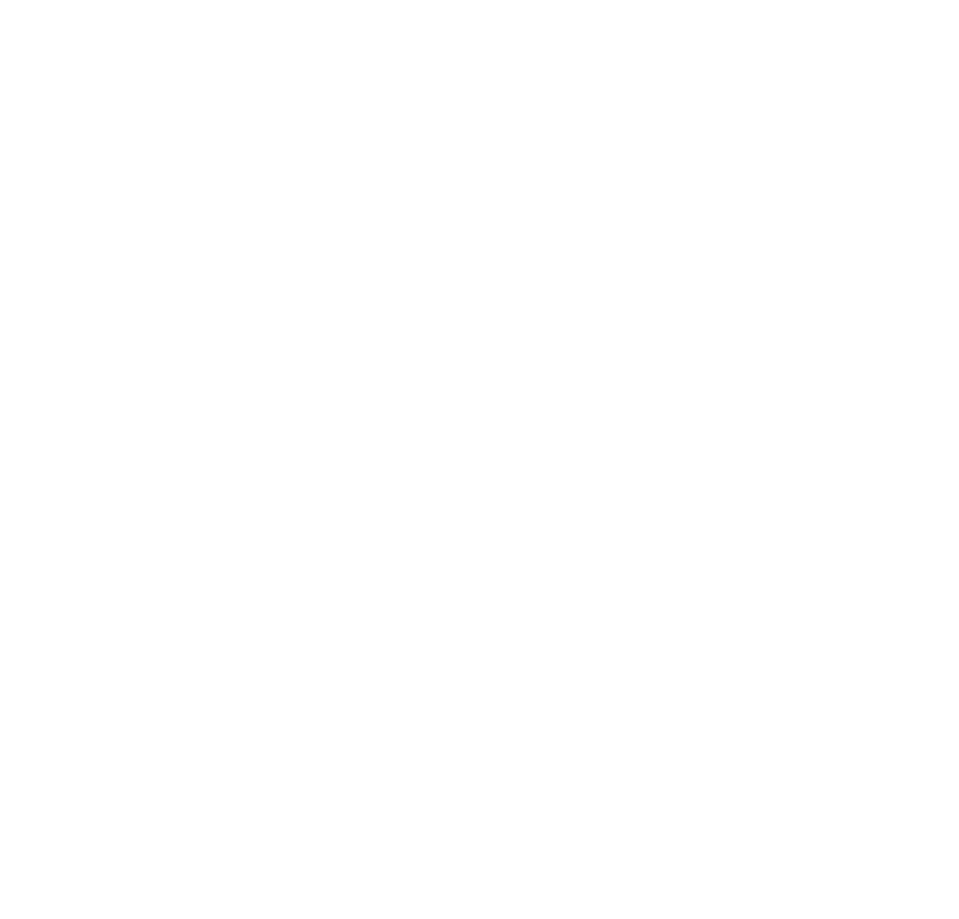
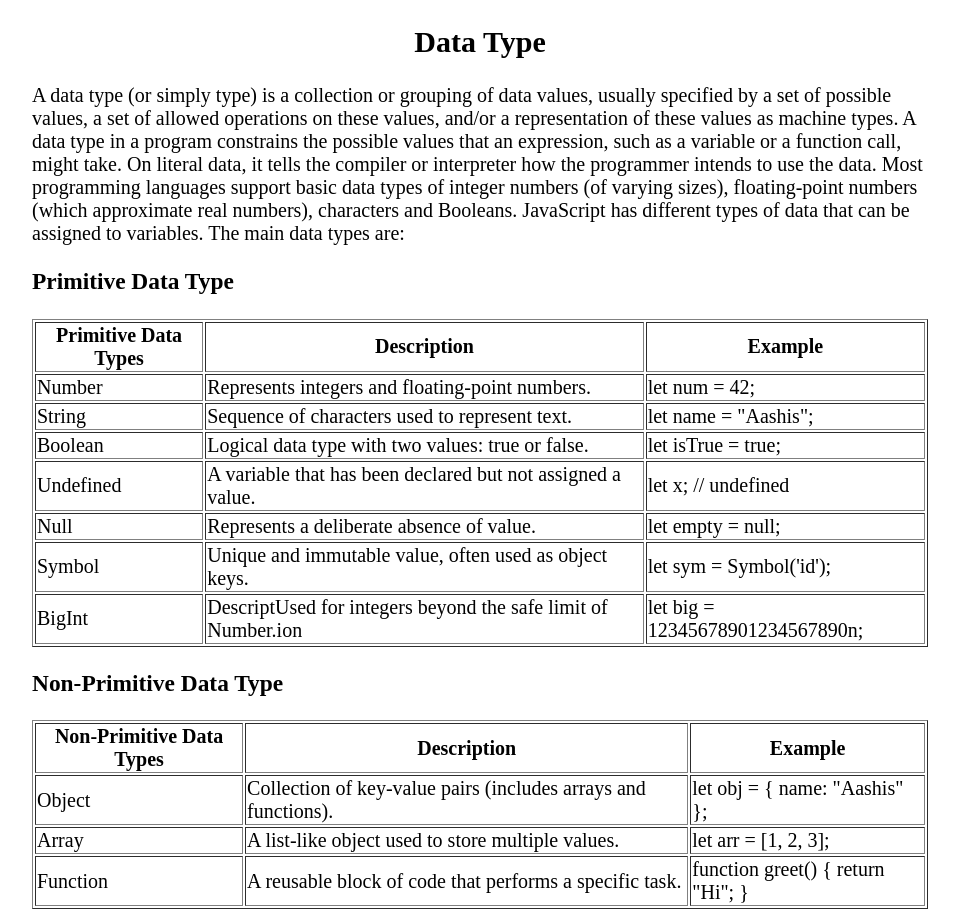
Before and after one commit to Aashisdangol/basic-concept-of-JS, a plain HTML site: page data-types.html in a window 1280 px wide. Shown: the whole page, without its empty margins (160-1119 px from the left). Before the commit the page ends 800 px from the top, so only its background shows below. Drawn offline with Linux system fonts and the light colour scheme.

Commit message:
finialize the assessment if got time will put some style

```diff
--- a/data-type.js
+++ b/data-type.js
@@ -0,0 +1,110 @@
+let topic = document.getElementById("topic")
+topic.innerText = "Data Type"
+
+let description = document.getElementById("description-0")
+description.innerText = "A data type (or simply type) is a collection or grouping of data values, usually specified by a set of possible values, a set of allowed operations on these values, and/or a representation of these values as machine types. A data type in a program constrains the possible values that an expression, such as a variable or a function call, might take. On literal data, it tells the compiler or interpreter how the programmer intends to use the data. Most programming languages support basic data types of integer numbers (of varying sizes), floating-point numbers (which approximate real numbers), characters and Booleans. JavaScript has different types of data that can be assigned to variables. The main data types are:"
+
+
+let dataType0 = document.getElementById("first-data-type")
+dataType0.innerText = "Primitive Data Type"
+
+
+// Table
+let dataType = document.querySelector("#Datatype")
+dataType.textContent = "Primitive Data Types"
+let Description = document.querySelector("#Description")
+Description.textContent = "Description"
+let Example = document.querySelector("#Example")
+Example.textContent = "Example"
+
+// Table body
+
+let dataType1 = document.querySelector("#data-type-1-1")
+dataType1.textContent = "Number"
+let description1 = document.querySelector("#description-1-1")
+description1.textContent = "	Represents integers and floating-point numbers."
+let example1 = document.querySelector("#example-1-1")
+example1.textContent = "let num = 42;"
+
+let dataType2 = document.querySelector("#data-type-1-2")
+dataType2.textContent = "String"
+let description2 = document.querySelector("#description-1-2")
+description2.textContent = "Sequence of characters used to represent text."
+let example2 = document.querySelector("#example-1-2")
+example2.textContent = "let name = \"Aashis\";"
+
+
+let dataType3 = document.querySelector("#data-type-1-3")
+dataType3.textContent = "Boolean"
+let description3 = document.querySelector("#description-1-3")
+description3.textContent = "Logical data type with two values: true or false."
+let example3 = document.querySelector("#example-1-3")
+example3.textContent = "let isTrue = true;"
+
+let dataType4 = document.querySelector("#data-type-1-4")
+dataType4.textContent = "Undefined"
+let description4 = document.querySelector("#description-1-4")
+description4.textContent = "A variable that has been declared but not assigned a value."
+let example4 = document.querySelector("#example-1-4")
+example4.textContent = "let x; // undefined"
+
+let dataType5 = document.querySelector("#data-type-1-5")
+dataType5.textContent = "  Null"
+let description5 = document.querySelector("#description-1-5")
+description5.textContent = "Represents a deliberate absence of value."
+let example5 = document.querySelector("#example-1-5")
+example5.textContent = "let empty = null;"
+
+let dataType6 = document.querySelector("#data-type-1-6")
+dataType6.textContent = "Symbol"
+let description6 = document.querySelector("#description-1-6")
+description6.textContent = "Unique and immutable value, often used as object keys."
+let example6 = document.querySelector("#example-1-6")
+example6.textContent = "let sym = Symbol('id');"
+
+let dataType7 = document.querySelector("#data-type-1-7")
+dataType7.textContent = "BigInt"
+let description7 = document.querySelector("#description-1-7")
+description7.textContent = "DescriptUsed for integers beyond the safe limit of Number.ion"
+let example7 = document.querySelector("#example-1-7")
+example7.textContent = "let big = 12345678901234567890n;"
+
+// Non primitive
+
+
+let dataType01 = document.getElementById("Second-data-type")
+dataType01.innerText = "Non-Primitive Data Type"
+
+
+// Table
+let dataType001 = document.querySelector("#Datatype-1")
+dataType001.textContent = "Non-Primitive Data Types"
+let Description2 = document.querySelector("#Description-1")
+Description2.textContent = "Description"
+let Example2 = document.querySelector("#Example-1")
+Example2.textContent = "Example"
+
+// Table body
+
+let dataType11 = document.querySelector("#data-type-2-1")
+dataType11.textContent = "Object"
+let description11 = document.querySelector("#description-2-1")
+description11.textContent = "Collection of key-value pairs (includes arrays and functions)."
+let example11 = document.querySelector("#example-2-1")
+example11.textContent = "let obj = { name: \"Aashis\" };"
+
+
+let dataType21 = document.querySelector("#data-type-2-2")
+dataType21.textContent = "Array"
+let description21 = document.querySelector("#description-2-2")
+description21.textContent = "A list-like object used to store multiple values."
+let example21 = document.querySelector("#example-2-2")
+example21.textContent = "let arr = [1, 2, 3];"
+
+
+let dataType31 = document.querySelector("#data-type-2-3")
+dataType31.textContent = "Function"
+let description31 = document.querySelector("#description-2-3")
+description31.textContent = "A reusable block of code that performs a specific task."
+let example31 = document.querySelector("#example-2-3")
+example31.textContent = "function greet() { return \"Hi\"; }"
--- a/data-types.html
+++ b/data-types.html
@@ -8,6 +8,87 @@
     <link href="style.css" rel="stylesheet"/>
 </head>
 <body>
+    <center><h2 id="topic"></h2></center>
+    <div id="description-0"></div>
 
+    <h3 id="first-data-type"></h3>
+
+    <table border="1">
+        <thead>
+            <tr>
+                <th id="Datatype"></th>
+                <th id="Description"></th>
+                <th id="Example"></th>
+            </tr>
+        </thead>
+        <tbody>
+            <tr>
+                <td id="data-type-1-1"></td>
+                <td id="description-1-1"></td>
+                <td id="example-1-1"></td>
+            </tr>
+            <tr>
+                <td id="data-type-1-2"></td>
+                <td id="description-1-2"></td>
+                <td id="example-1-2"></td>
+            </tr>
+            <tr>
+                <td id="data-type-1-3"></td>
+                <td id="description-1-3"></td>
+                <td id="example-1-3"></td>
+            </tr>
+            <tr>
+                <td id="data-type-1-4"></td>
+                <td id="description-1-4"></td>
+                <td id="example-1-4"></td>
+            </tr>
+            <tr>
+                <td id="data-type-1-5"></td>
+                <td id="description-1-5"></td>
+                <td id="example-1-5"></td>
+            </tr>
+            <tr>
+                <td id="data-type-1-6"></td>
+                <td id="description-1-6"></td>
+                <td id="example-1-6"></td>
+            </tr>
+            <tr>
+                <td id="data-type-1-7"></td>
+                <td id="description-1-7"></td>
+                <td id="example-1-7"></td>
+            </tr>
+
+
+        </tbody>
+    </table>
+
+    <h3 id="Second-data-type"></h3>
+
+    <table border="1">
+        <thead>
+            <tr>
+                <th id="Datatype-1"></th>
+                <th id="Description-1"></th>
+                <th id="Example-1"></th>
+            </tr>
+        </thead>
+        <tbody>
+            <tr>
+                <td id="data-type-2-1"></td>
+                <td id="description-2-1"></td>
+                <td id="example-2-1"></td>
+            </tr>
+            <tr>
+                <td id="data-type-2-2"></td>
+                <td id="description-2-2"></td>
+                <td id="example-2-2"></td>
+            </tr>
+            <tr>
+                <td id="data-type-2-3"></td>
+                <td id="description-2-3"></td>
+                <td id="example-2-3"></td>
+            </tr>
+        </tbody>
+    </table>
 </body>
 </html>
```
